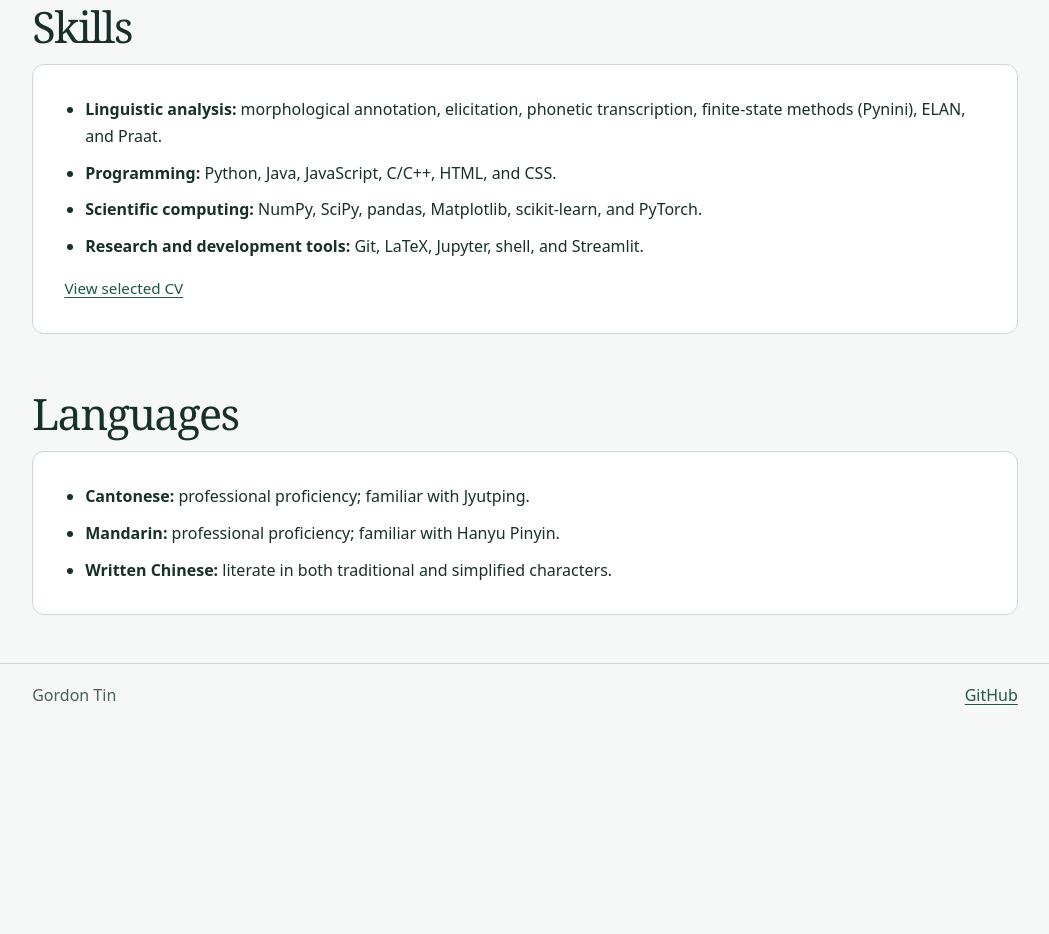
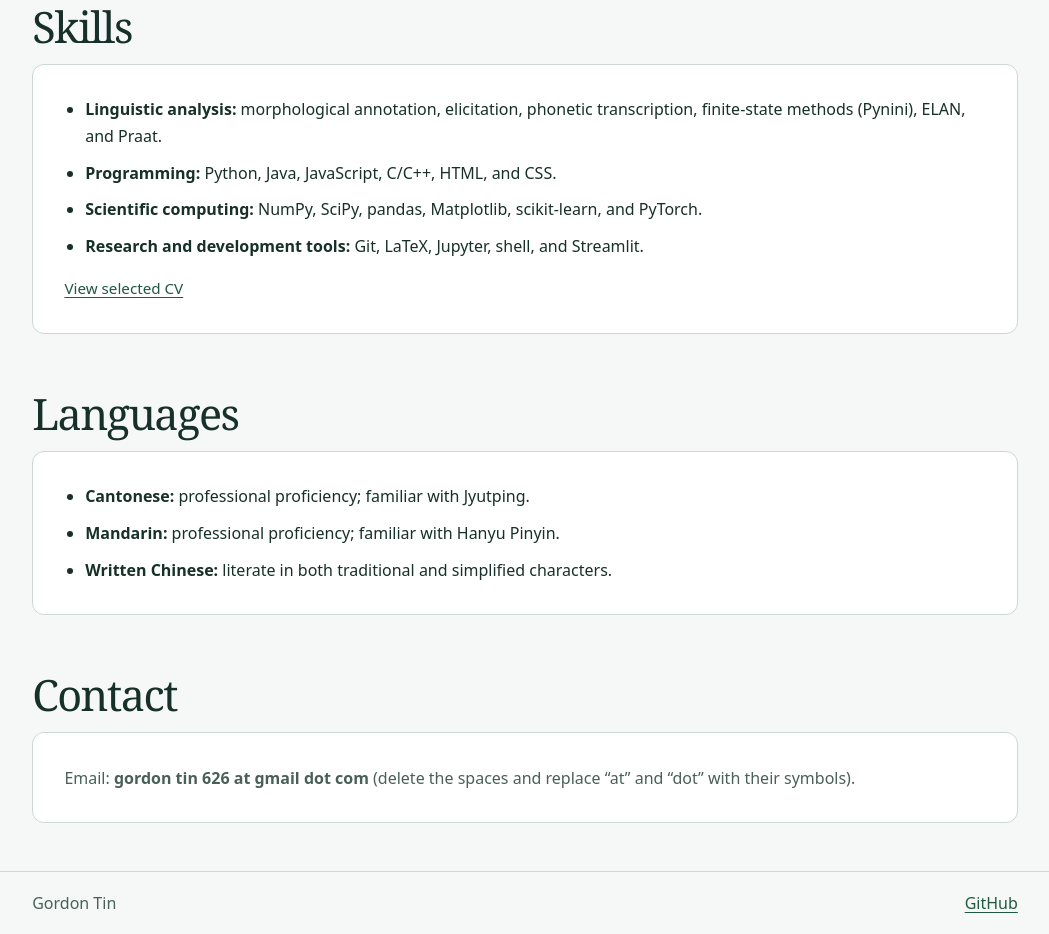
Before and after one commit to Eurypema/eurypema.github.io, a plain HTML site: page index.html in a window 1280 px wide. Shown: the part 2535-3469 px from the top of the page, without its empty margins (115-1164 px from the left). Before the commit the page ends 3261 px from the top, so only its background shows below. Drawn offline with Linux system fonts and the light colour scheme.

Commit message:
Add a contact note with the email spelled out

```diff
--- a/index.html
+++ b/index.html
@@ -68,6 +68,10 @@
 </ul>
 </div>
 </section>
+<section id="contact" aria-labelledby="contact-title">
+<div class="section-head"><h2 id="contact-title">Contact</h2></div>
+<div class="entry"><p>Email: <strong>gordon tin 626 at gmail dot com</strong> (delete the spaces and replace “at” and “dot” with their symbols).</p></div>
+</section>
 </main>
 <footer class="shell foot"><span>Gordon Tin</span><a href="https://github.com/Eurypema">GitHub</a></footer>
 </body></html>
```
